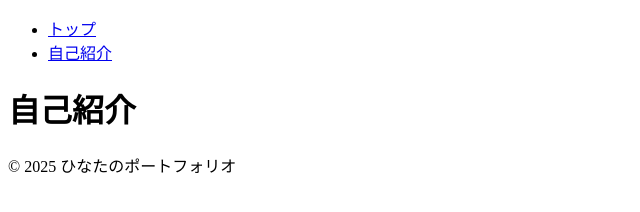
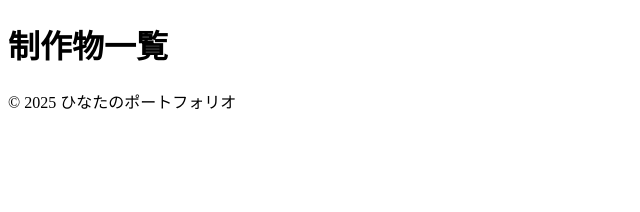
Before and after one commit to hina0206/hnt.github.io, a plain HTML site: page about.html in a window 1280 px wide. Shown: the whole page, without its empty margins (0-640 px from the left). Drawn offline with Linux system fonts and the light colour scheme.

Commit message:
Update about.html

```diff
--- a/about.html
+++ b/about.html
@@ -2,20 +2,14 @@
 <html lang="ja">
   <head>
     <meta charset="UTF-8">
-    <title>自己紹介</title>
+    <title>作品ページ</title>
   </head>
   <body>
     <header>
-      <nav>
-        <ul>
-          <li><a href="index.html">トップ</a></li>
-          <li><a href="about.html">自己紹介</a></li>
-        </ul>
-      </nav>
     </header>
 
     <main>
-      <h1>自己紹介</h1>
+      <h1>制作物一覧</h1>
 
     </main>
 
```
